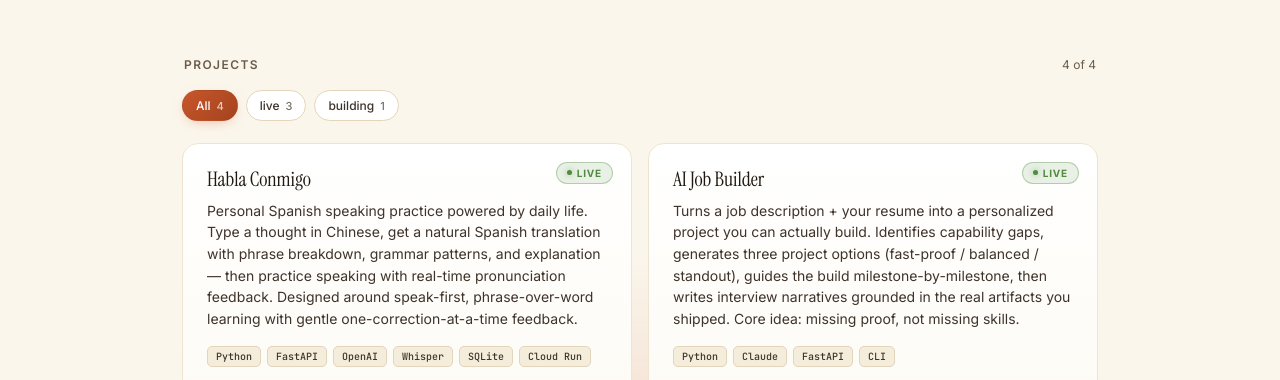
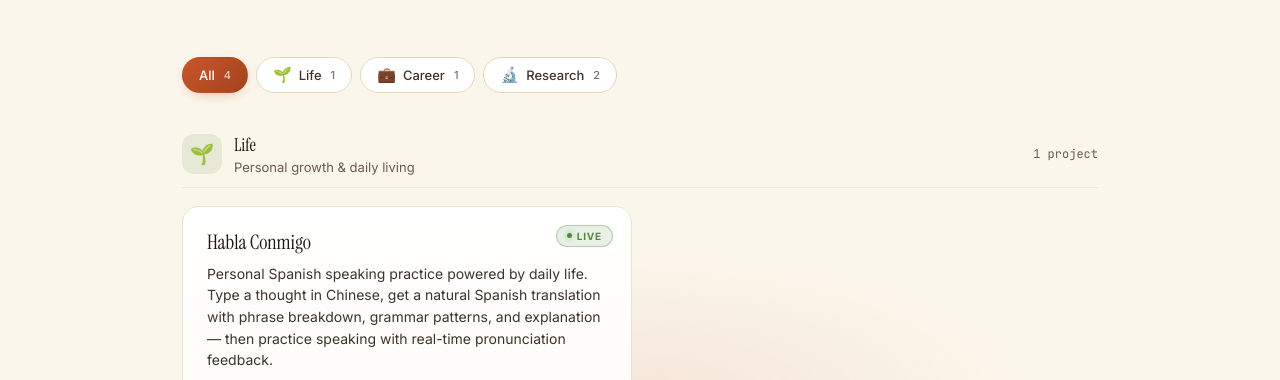
Before and after one commit to ruxiz2020/me, a plain HTML site: page index.html in a window 1280 px wide. Shown: the part 404-784 px from the top of the page. Drawn offline with Linux system fonts and the light colour scheme.

Commit message:
update language app

```diff
--- a/index.html
+++ b/index.html
@@ -91,36 +91,63 @@
   header .links a:hover { border-color: var(--accent); color: var(--fg); transform: translateY(-1px); }
   header .links a svg { width: 14px; height: 14px; }
 
-  .section-head {
-    display: flex; align-items: baseline; justify-content: space-between;
-    margin: 0 2px 18px;
+  /* Category nav */
+  .cat-nav {
+    display: flex; flex-wrap: wrap; gap: 8px; margin-bottom: 40px;
   }
-  .section-head h2 {
-    margin: 0; font-size: 12px; font-weight: 600;
-    text-transform: uppercase; letter-spacing: .12em; color: var(--muted);
-  }
-  .section-head .count { font-size: 12px; color: var(--muted); }
-
-  .filters {
-    display: flex; flex-wrap: wrap; gap: 8px; margin-bottom: 22px;
-  }
-  .filter {
-    font-size: 12px; font-weight: 500;
-    padding: 7px 13px; border-radius: 999px;
+  .cat-nav-btn {
+    font-size: 13px; font-weight: 500;
+    padding: 9px 16px; border-radius: 999px;
     background: var(--card);
     border: 1px solid var(--border-2);
     color: var(--fg-2);
     cursor: pointer; user-select: none;
-    transition: all .12s ease;
+    transition: all .15s ease;
+    display: inline-flex; align-items: center; gap: 7px;
   }
-  .filter:hover { border-color: var(--accent); color: var(--fg); }
-  .filter.on {
+  .cat-nav-btn:hover { border-color: var(--accent); color: var(--fg); transform: translateY(-1px); }
+  .cat-nav-btn.on {
     background: linear-gradient(135deg, var(--accent), #a3431f);
     color: #fff; border-color: transparent;
     box-shadow: 0 4px 14px -6px rgba(200,86,42,.5);
   }
-  .filter .n {
-    margin-left: 6px; font-size: 11px; opacity: .7;
+  .cat-nav-btn .cat-icon { font-size: 15px; line-height: 1; }
+  .cat-nav-btn .n { font-size: 11px; opacity: .7; margin-left: 2px; }
+
+  /* Category sections */
+  .cat-section { margin-bottom: 48px; }
+  .cat-section:last-child { margin-bottom: 0; }
+
+  .cat-header {
+    display: flex; align-items: center; gap: 12px;
+    margin-bottom: 18px;
+    padding-bottom: 12px;
+    border-bottom: 1px solid var(--border);
+  }
+  .cat-header .cat-emoji {
+    width: 40px; height: 40px;
+    border-radius: 12px;
+    display: flex; align-items: center; justify-content: center;
+    font-size: 20px;
+  }
+  .cat-header .cat-emoji.life     { background: rgba(79,138,62,.12); }
+  .cat-header .cat-emoji.career   { background: rgba(200,86,42,.12); }
+  .cat-header .cat-emoji.research { background: rgba(88,110,184,.12); }
+  .cat-header .cat-emoji.tools    { background: rgba(212,148,31,.12); }
+  .cat-header .cat-emoji.hobby    { background: rgba(184,88,110,.12); }
+
+  .cat-header .cat-info h2 {
+    margin: 0; font-size: 18px; font-weight: 600;
+    font-family: "Instrument Serif", Georgia, serif;
+    font-weight: 400; letter-spacing: -.01em;
+  }
+  .cat-header .cat-info .cat-desc {
+    font-size: 13px; color: var(--muted); margin-top: 2px;
+  }
+  .cat-header .cat-count {
+    margin-left: auto;
+    font-size: 12px; color: var(--muted);
+    font-family: "JetBrains Mono", monospace;
   }
 
   .grid {
@@ -246,13 +273,8 @@
     <div class="links" id="links"></div>
   </header>
 
-  <div class="section-head">
-    <h2>Projects</h2>
-    <span class="count" id="count"></span>
-  </div>
-
-  <div class="filters" id="filters"></div>
-  <div class="grid" id="grid"></div>
+  <div class="cat-nav" id="catNav"></div>
+  <div id="sections"></div>
 
   <footer>
     Last updated <span id="lastUpdated"></span> · Built with HTML and a coffee.
@@ -274,11 +296,23 @@ const ME = {
   ],
 };
 
-// status options: live · building · idea · paused · archived
+// category options: life · career · research · tools · hobby
+// status options:   live · building · idea · paused · archived
 const PROJECTS = [
+  {
+    name: "Habla Conmigo",
+    url: "https://language-app-262290918107.us-central1.run.app",
+    category: "life",
+    status: "live",
+    description: "Personal Spanish speaking practice powered by daily life. Type a thought in Chinese, get a natural Spanish translation with phrase breakdown, grammar patterns, and explanation — then practice speaking with real-time pronunciation feedback.",
+    stack: ["Python", "FastAPI", "OpenAI", "Whisper", "SQLite", "Cloud Run"],
+    updated: "2026-04-12",
+    next: "Add spaced repetition for pinned phrases, roleplay mode, and multi-language support.",
+  },
   {
     name: "OtherSide",
     url: "https://otherside.earth",
+    category: "research",
     status: "building",
     description: "Multi-language perspective aggregator. Ask any question — it searches across communities in different languages (English, Chinese, Spanish, Arabic, Hindi…), then synthesizes a cited answer in your mother tongue.",
     stack: ["Python", "FastAPI", "OpenAI", "Tavily", "SQLite", "Cloud Run"],
@@ -288,26 +322,19 @@ const PROJECTS = [
   {
     name: "AI Job Builder",
     url: "https://aijobbuilder.net",
+    category: "career",
     status: "live",
-    description: "Turns a job description + your resume into a personalized project you can actually build. Identifies capability gaps, generates three project options (fast-proof / balanced / standout), guides the build milestone-by-milestone, then writes interview narratives grounded in the real artifacts you shipped. Core idea: missing proof, not missing skills.",
+    description: "Turns a job description + your resume into a personalized project you can actually build. Identifies capability gaps, generates three project options (fast-proof / balanced / standout), guides the build milestone-by-milestone, then writes interview narratives grounded in the real artifacts you shipped.",
     stack: ["Python", "Claude", "FastAPI", "CLI"],
     updated: "2026-04-11",
     next: "Polish the web UI, onboard first batch of job-seeker users, iterate on the interview-prep pack.",
   },
   {
-    name: "Habla Conmigo",
-    url: "https://language-app-262290918107.us-central1.run.app",
-    status: "live",
-    description: "Personal Spanish speaking practice powered by daily life. Type a thought in Chinese, get a natural Spanish translation with phrase breakdown, grammar patterns, and explanation — then practice speaking with real-time pronunciation feedback. Designed around speak-first, phrase-over-word learning with gentle one-correction-at-a-time feedback.",
-    stack: ["Python", "FastAPI", "OpenAI", "Whisper", "SQLite", "Cloud Run"],
-    updated: "2026-04-12",
-    next: "Add spaced repetition for pinned phrases, roleplay mode, and multi-language support.",
-  },
-  {
     name: "AI Research Arena",
     url: "https://airesearcharena.org",
+    category: "research",
     status: "live",
-    description: "Collaborative platform for cracking hard open research problems. Users define a problem, propose hypotheses in parallel, and add structured contributions that each declare what was tested, how, what was found, and what it means. Progress accumulates over time via reputation-weighted voting and first-class evidence tracking — unlike Kaggle or forums, exploration is structured and cumulative.",
+    description: "Collaborative platform for cracking hard open research problems. Users define a problem, propose hypotheses in parallel, and add structured contributions that each declare what was tested, how, what was found, and what it means. Progress accumulates over time via reputation-weighted voting and first-class evidence tracking.",
     stack: ["Python", "FastAPI", "SQLAlchemy", "Alembic", "HTMX", "Tailwind"],
     updated: "2026-04-11",
     next: "Ship v1.6, recruit research teams for pilot use, expand evidence-collection pipeline.",
@@ -316,14 +343,23 @@ const PROJECTS = [
 
 // ============================================================
 
+const CATEGORIES = {
+  life:     { label: "Life",     icon: "\u{1F331}", desc: "Personal growth & daily living" },
+  career:   { label: "Career",   icon: "\u{1F4BC}", desc: "Professional tools & job search" },
+  research: { label: "Research", icon: "\u{1F52C}", desc: "Knowledge discovery & exploration" },
+  tools:    { label: "Tools",    icon: "\u{1F527}", desc: "Utilities & developer tools" },
+  hobby:    { label: "Hobby",    icon: "\u{1F3A8}", desc: "Creative & fun side projects" },
+};
+
+const CAT_ORDER = ["life", "career", "research", "tools", "hobby"];
+const STATUS_ORDER = ["live", "building", "idea", "paused", "archived"];
+
 const ICONS = {
   github: `<svg viewBox="0 0 24 24" fill="currentColor"><path d="M12 .5C5.37.5 0 5.87 0 12.5c0 5.3 3.44 9.8 8.21 11.38.6.1.82-.26.82-.58v-2.05c-3.34.72-4.04-1.6-4.04-1.6-.55-1.4-1.34-1.77-1.34-1.77-1.1-.74.08-.73.08-.73 1.2.08 1.84 1.24 1.84 1.24 1.08 1.83 2.82 1.3 3.5.99.11-.77.42-1.3.76-1.6-2.66-.3-5.47-1.33-5.47-5.9 0-1.3.47-2.37 1.23-3.2-.12-.3-.53-1.52.11-3.17 0 0 1-.32 3.3 1.22a11.5 11.5 0 0 1 6 0c2.3-1.54 3.3-1.22 3.3-1.22.66 1.65.24 2.87.12 3.17.77.83 1.23 1.9 1.23 3.2 0 4.58-2.81 5.6-5.49 5.9.43.37.81 1.1.81 2.22v3.3c0 .32.22.69.83.57A12 12 0 0 0 24 12.5C24 5.87 18.63.5 12 .5z"/></svg>`,
   book: `<svg viewBox="0 0 24 24" fill="none" stroke="currentColor" stroke-width="2" stroke-linecap="round" stroke-linejoin="round"><path d="M4 19.5A2.5 2.5 0 0 1 6.5 17H20"/><path d="M6.5 2H20v20H6.5A2.5 2.5 0 0 1 4 19.5v-15A2.5 2.5 0 0 1 6.5 2z"/></svg>`,
   mail: `<svg viewBox="0 0 24 24" fill="none" stroke="currentColor" stroke-width="2" stroke-linecap="round" stroke-linejoin="round"><rect x="2" y="4" width="20" height="16" rx="2"/><path d="m22 7-10 5L2 7"/></svg>`,
   external: `<svg viewBox="0 0 24 24" fill="none" stroke="currentColor" stroke-width="2.2" stroke-linecap="round" stroke-linejoin="round"><path d="M7 17 17 7"/><path d="M7 7h10v10"/></svg>`,
 };
-
-const ORDER = ["live", "building", "idea", "paused", "archived"];
 
 function escapeHtml(s) {
   const d = document.createElement("div");
@@ -338,29 +374,38 @@ function renderLinks() {
     .join("");
 }
 
-function renderFilters(active, counts) {
-  const el = document.getElementById("filters");
-  const total = Object.values(counts).reduce((a, b) => a + b, 0);
-  const all = [{key: "all", label: "All", count: total}].concat(
-    ORDER.filter(s => counts[s]).map(s => ({key: s, label: s, count: counts[s]}))
-  );
-  el.innerHTML = all
-    .map(f => `<div class="filter${active === f.key ? " on" : ""}" data-filter="${f.key}">${escapeHtml(f.label)}<span class="n">${f.count}</span></div>`)
-    .join("");
-  el.querySelectorAll(".filter").forEach(b => {
-    b.onclick = () => renderAll(b.dataset.filter);
+let activeCategory = "all";
+
+function renderCatNav() {
+  const nav = document.getElementById("catNav");
+  const counts = {};
+  PROJECTS.forEach(p => { counts[p.category] = (counts[p.category] || 0) + 1; });
+
+  const buttons = [{ key: "all", label: "All", icon: "", count: PROJECTS.length }];
+  CAT_ORDER.forEach(cat => {
+    if (counts[cat]) {
+      const c = CATEGORIES[cat];
+      buttons.push({ key: cat, label: c.label, icon: c.icon, count: counts[cat] });
+    }
+  });
+
+  nav.innerHTML = buttons.map(b =>
+    `<div class="cat-nav-btn${activeCategory === b.key ? " on" : ""}" data-cat="${b.key}">` +
+      (b.icon ? `<span class="cat-icon">${b.icon}</span>` : "") +
+      `${escapeHtml(b.label)}<span class="n">${b.count}</span>` +
+    `</div>`
+  ).join("");
+
+  nav.querySelectorAll(".cat-nav-btn").forEach(btn => {
+    btn.onclick = () => {
+      activeCategory = btn.dataset.cat;
+      renderCatNav();
+      renderSections();
+    };
   });
 }
 
-function renderGrid(filter) {
-  const grid = document.getElementById("grid");
-  const sorted = [...PROJECTS].sort((a, b) => {
-    const oi = ORDER.indexOf(a.status) - ORDER.indexOf(b.status);
-    if (oi !== 0) return oi;
-    return (b.updated || "").localeCompare(a.updated || "");
-  });
-  const list = filter === "all" ? sorted : sorted.filter(p => p.status === filter);
-  grid.innerHTML = list.map(p => {
+function renderCard(p) {
   const stack = (p.stack || []).map(s => `<span>${escapeHtml(s)}</span>`).join("");
   const next = p.next ? `<div class="next">${escapeHtml(p.next)}</div>` : "";
   const link = p.url
@@ -377,34 +422,70 @@ function renderGrid(filter) {
       <div class="stack">${stack}</div>
       ${next}
       <div class="foot">
-          <span class="updated">updated ${escapeHtml(p.updated || "—")}</span>
+        <span class="updated">updated ${escapeHtml(p.updated || "\u2014")}</span>
         ${link}
       </div>
     </div>
   `;
-  }).join("");
-  document.getElementById("count").textContent = `${list.length} of ${PROJECTS.length}`;
 }
 
-function renderAll(filter = "all") {
-  const counts = {};
-  PROJECTS.forEach(p => { counts[p.status] = (counts[p.status] || 0) + 1; });
-  renderFilters(filter, counts);
-  renderGrid(filter);
+function renderSections() {
+  const container = document.getElementById("sections");
+  const filtered = activeCategory === "all"
+    ? PROJECTS
+    : PROJECTS.filter(p => p.category === activeCategory);
+
+  // Group by category
+  const grouped = {};
+  filtered.forEach(p => {
+    if (!grouped[p.category]) grouped[p.category] = [];
+    grouped[p.category].push(p);
+  });
+
+  // Sort projects within each group by status then date
+  Object.values(grouped).forEach(list => {
+    list.sort((a, b) => {
+      const si = STATUS_ORDER.indexOf(a.status) - STATUS_ORDER.indexOf(b.status);
+      if (si !== 0) return si;
+      return (b.updated || "").localeCompare(a.updated || "");
+    });
+  });
+
+  // Render in category order
+  let html = "";
+  CAT_ORDER.forEach(cat => {
+    if (!grouped[cat]) return;
+    const c = CATEGORIES[cat] || { label: cat, icon: "", desc: "" };
+    const projects = grouped[cat];
+    html += `
+      <div class="cat-section">
+        <div class="cat-header">
+          <div class="cat-emoji ${escapeHtml(cat)}">${c.icon}</div>
+          <div class="cat-info">
+            <h2>${escapeHtml(c.label)}</h2>
+            <div class="cat-desc">${escapeHtml(c.desc)}</div>
+          </div>
+          <div class="cat-count">${projects.length} project${projects.length > 1 ? "s" : ""}</div>
+        </div>
+        <div class="grid">
+          ${projects.map(renderCard).join("")}
+        </div>
+      </div>
+    `;
+  });
+
+  container.innerHTML = html;
 }
 
 function renderMeta() {
-  const latest = PROJECTS
-    .map(p => p.updated)
-    .filter(Boolean)
-    .sort()
-    .pop();
-  document.getElementById("lastUpdated").textContent = latest || "—";
-  document.title = `${ME.name} — Projects`;
+  const latest = PROJECTS.map(p => p.updated).filter(Boolean).sort().pop();
+  document.getElementById("lastUpdated").textContent = latest || "\u2014";
+  document.title = `${ME.name} \u2014 Projects`;
 }
 
 renderLinks();
-renderAll();
+renderCatNav();
+renderSections();
 renderMeta();
 </script>
 </body>
```
Lines whose indentation alone changed are shown as unchanged.
